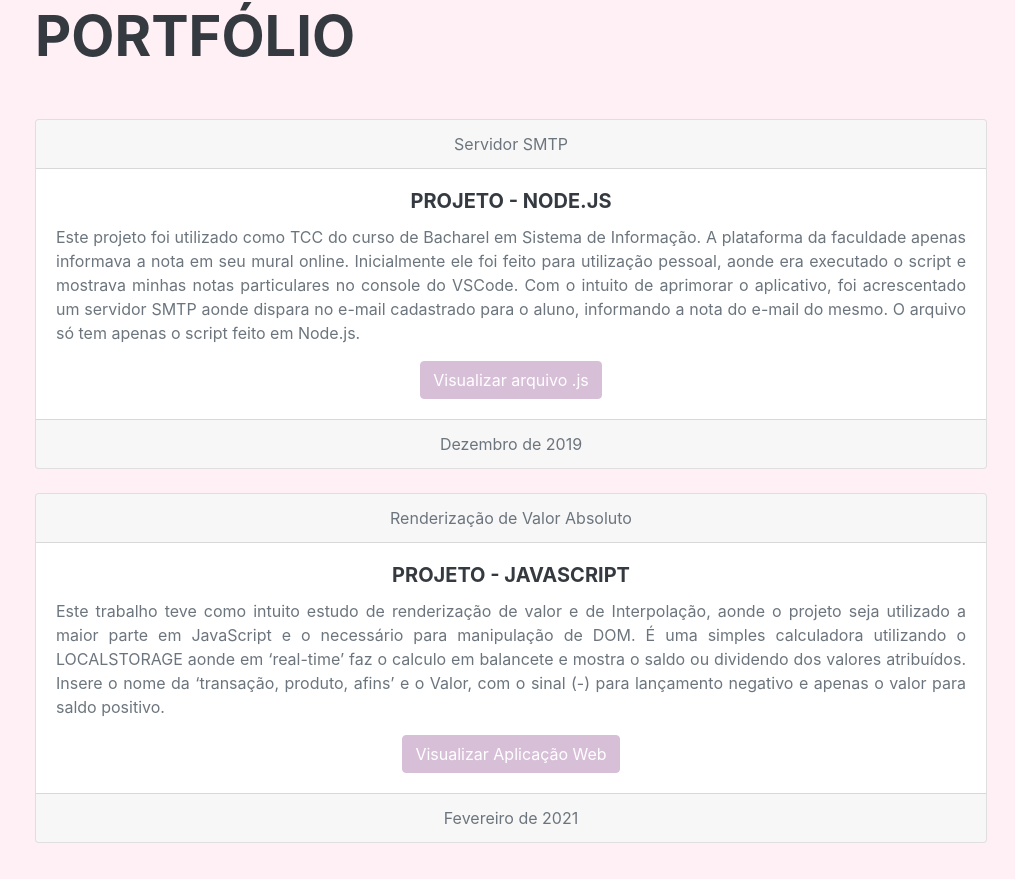
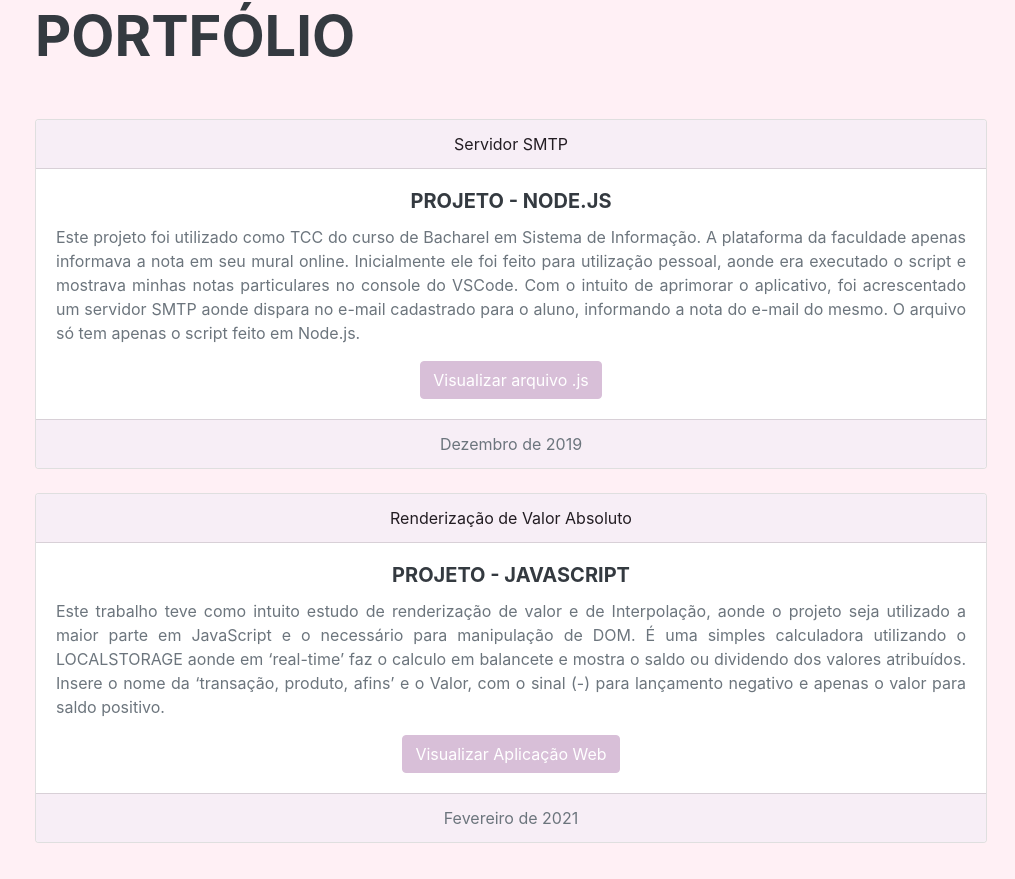
Before and after one commit to reenaataacruuz/cv-renata-cruz, a plain HTML site: page index.html in a window 1280 px wide. Shown: the part 5180-6059 px from the top of the page, without its empty margins (265-1280 px from the left). Drawn offline with nearby package versions, Linux system fonts and the light colour scheme; a web font is replaced by a local one.

Commit message:
Update mystyle.css

```diff
--- a/css/mystyle.css
+++ b/css/mystyle.css
@@ -1,15 +1,18 @@
-.icon-fab{
+.icon-fab {
     font-size: 400%;
     color: #0aa31f;
 }
-.justify{
+
+.justify {
     text-align: justify;
 }
+
 #skill:hover {
-    -webkit-filter: drop-shadow(15px 10px 5px rgba(0,0,0,.5));
-    filter: drop-shadow(15px 10px 5px rgba(0,0,0,.5));
+    -webkit-filter: drop-shadow(15px 10px 5px rgba(0, 0, 0, .5));
+    filter: drop-shadow(15px 10px 5px rgba(0, 0, 0, .5));
     color: #6f42c1
 }
+
 section.resume-section-portfolio {
     display: block;
     align-items: center;
@@ -18,7 +21,17 @@ section.resume-section-portfolio {
     padding-top: 5rem;
     padding-bottom: 10rem;
     max-width: 75rem;
-  }
-  section.resume-section .resume-section-content-portfolio {
+}
+
+section.resume-section .resume-section-content-portfolio {
     width: 100%;
-  }
+}
+
+.card-header,
+.card-footer {
+    background-color: #f7eef6;
+}
+
+.card-title-text {
+    color: #231d23;
+}
```
